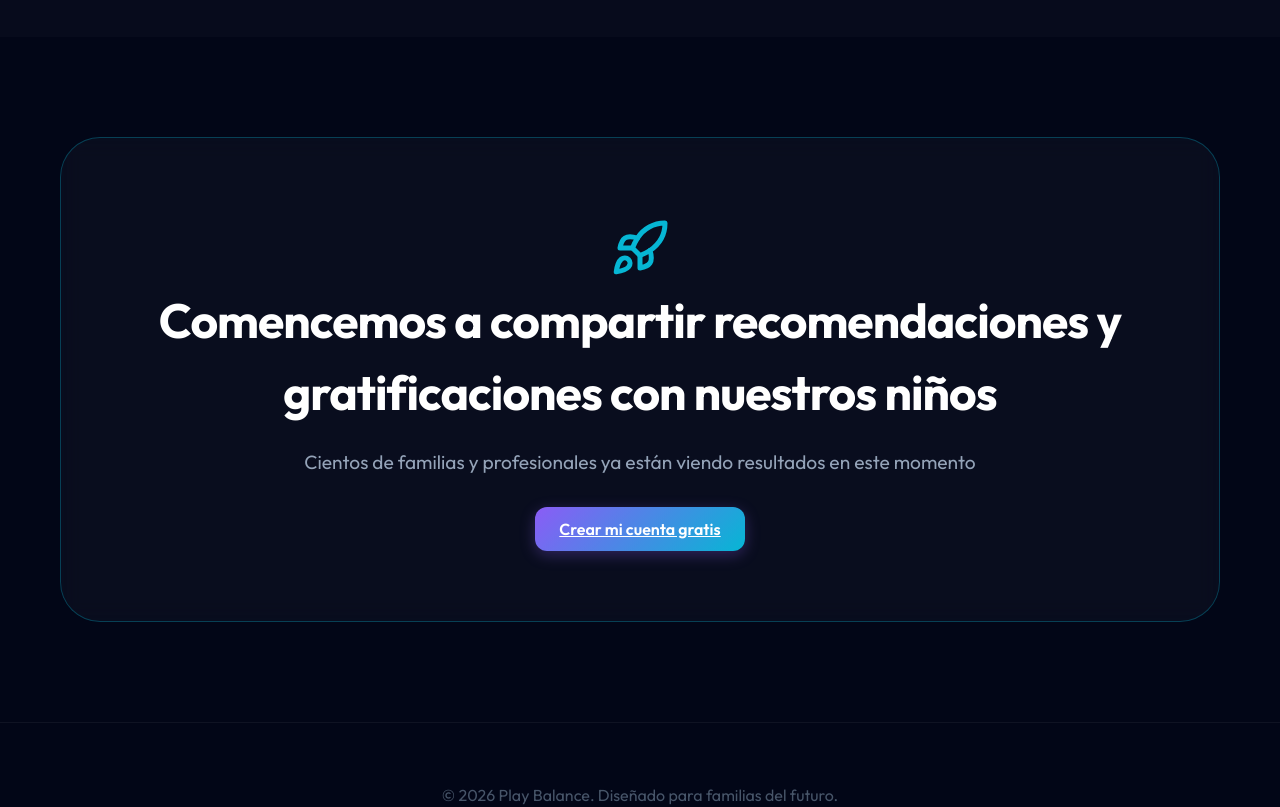
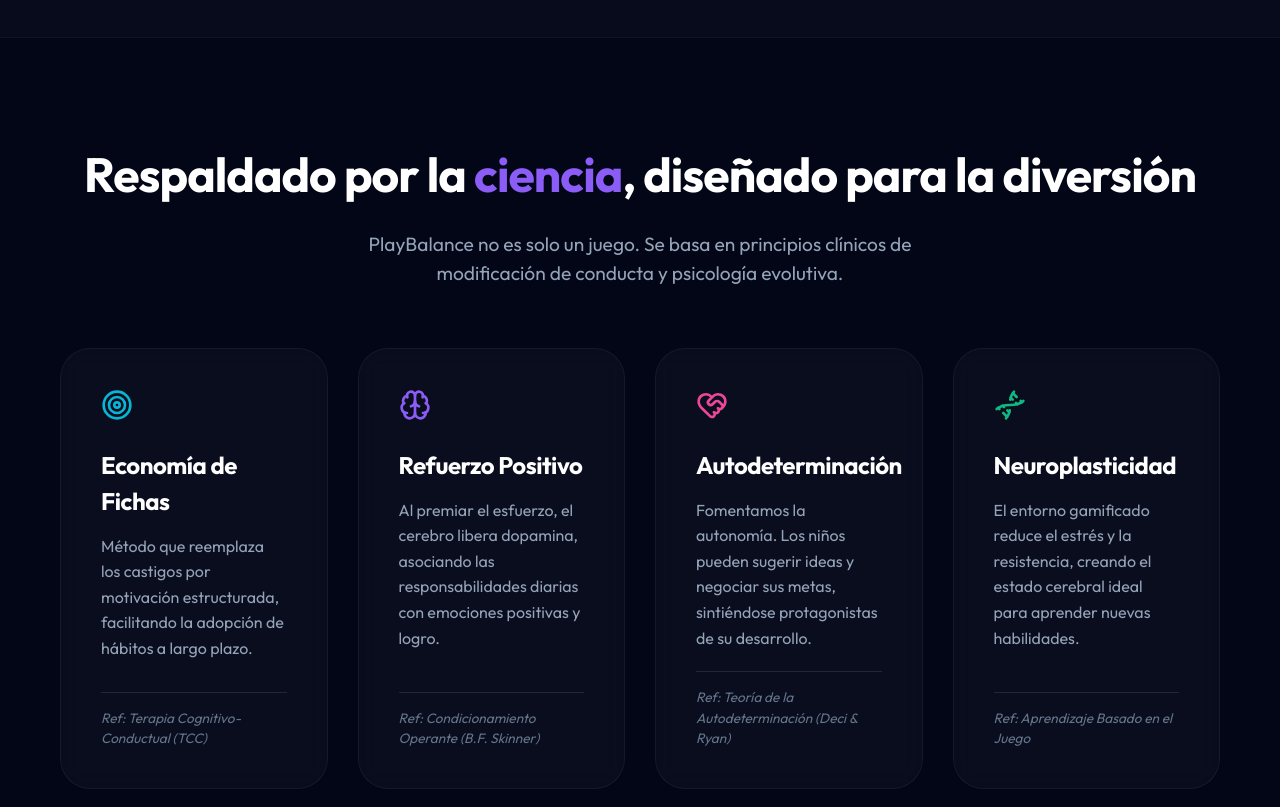
Before and after one commit to FernandoFerreyra11/play-balance-portfolio, a Next.js app: page / in a window 1280 px wide. Shown: the part 2440-3247 px from the top of the page. Built offline with nearby package versions, Linux system fonts and the light colour scheme; no server answers.

Commit message:
UI: Agregar seccion de fundamentos cientificos a la landing page

```diff
--- a/src/components/LandingPage.tsx
+++ b/src/components/LandingPage.tsx
@@ -8,7 +8,11 @@ import {
   Stethoscope,
   Building2,
   Star,
-  Rocket
+  Rocket,
+  Brain,
+  HeartHandshake,
+  Target,
+  Dna
 } from 'lucide-react';
 import Link from 'next/link';
 
@@ -88,6 +92,48 @@ export function LandingPage() {
           />
         </div>
       </section>
+
+      {/* Sección Científica */}
+      <section style={{ padding: '100px 0', borderTop: '1px solid rgba(255,255,255,0.05)' }}>
+        <div className="container">
+          <div style={{ textAlign: 'center', marginBottom: '60px' }}>
+            <h2 style={{ fontSize: 'clamp(2rem, 5vw, 3rem)', fontWeight: 800, marginBottom: '20px' }}>
+              Respaldado por la <span style={{ color: '#8b5cf6' }}>ciencia</span>, diseñado para la diversión
+            </h2>
+            <p style={{ color: '#94a3b8', fontSize: '1.2rem', maxWidth: '600px', margin: '0 auto' }}>
+              PlayBalance no es solo un juego. Se basa en principios clínicos de modificación de conducta y psicología evolutiva.
+            </p>
+          </div>
+
+          <div style={{ display: 'grid', gridTemplateColumns: 'repeat(auto-fit, minmax(250px, 1fr))', gap: '30px' }}>
+            <ValueCard
+              icon={<Target size={32} color="#06b6d4" />}
+              title="Economía de Fichas"
+              description="Método que reemplaza los castigos por motivación estructurada, facilitando la adopción de hábitos a largo plazo."
+              reference="Terapia Cognitivo-Conductual (TCC)"
+            />
+            <ValueCard
+              icon={<Brain size={32} color="#8b5cf6" />}
+              title="Refuerzo Positivo"
+              description="Al premiar el esfuerzo, el cerebro libera dopamina, asociando las responsabilidades diarias con emociones positivas y logro."
+              reference="Condicionamiento Operante (B.F. Skinner)"
+            />
+            <ValueCard
+              icon={<HeartHandshake size={32} color="#ec4899" />}
+              title="Autodeterminación"
+              description="Fomentamos la autonomía. Los niños pueden sugerir ideas y negociar sus metas, sintiéndose protagonistas de su desarrollo."
+              reference="Teoría de la Autodeterminación (Deci & Ryan)"
+            />
+            <ValueCard
+              icon={<Dna size={32} color="#10b981" />}
+              title="Neuroplasticidad"
+              description="El entorno gamificado reduce el estrés y la resistencia, creando el estado cerebral ideal para aprender nuevas habilidades."
+              reference="Aprendizaje Basado en el Juego"
+            />
+          </div>
+        </div>
+      </section>
+
 
       {/* CTA Final */}
       <section style={{ padding: '100px 0' }}>
@@ -284,12 +330,17 @@ export function LandingPage() {
   );
 }
 
-function ValueCard({ icon, title, description }: any) {
+function ValueCard({ icon, title, description, reference }: any) {
   return (
-    <motion.div whileHover={{ y: -10 }} className="glass" style={{ padding: '40px', borderRadius: '30px', border: '1px solid rgba(255,255,255,0.05)', background: 'rgba(255,255,255,0.03)' }}>
+    <motion.div whileHover={{ y: -10 }} className="glass" style={{ padding: '40px', borderRadius: '30px', border: '1px solid rgba(255,255,255,0.05)', background: 'rgba(255,255,255,0.03)', display: 'flex', flexDirection: 'column' }}>
       <div style={{ marginBottom: '20px' }}>{icon}</div>
       <h3 style={{ fontSize: '1.5rem', marginBottom: '15px' }}>{title}</h3>
-      <p style={{ color: '#94a3b8', lineHeight: 1.6 }}>{description}</p>
+      <p style={{ color: '#94a3b8', lineHeight: 1.6, flexGrow: 1 }}>{description}</p>
+      {reference && (
+        <div style={{ marginTop: '20px', paddingTop: '15px', borderTop: '1px solid rgba(255,255,255,0.1)', fontSize: '0.85rem', color: '#64748b', fontStyle: 'italic' }}>
+          Ref: {reference}
+        </div>
+      )}
     </motion.div>
   );
 }
```
